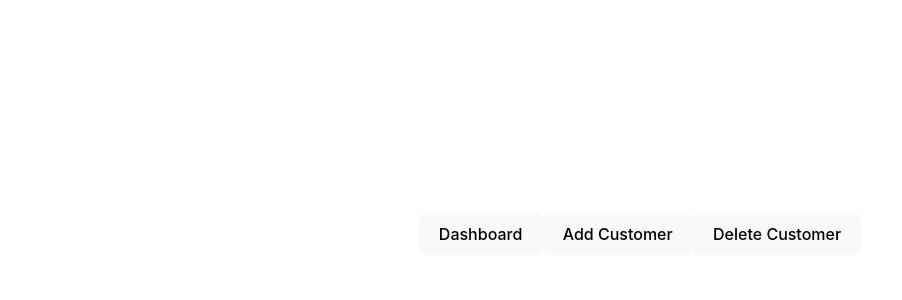
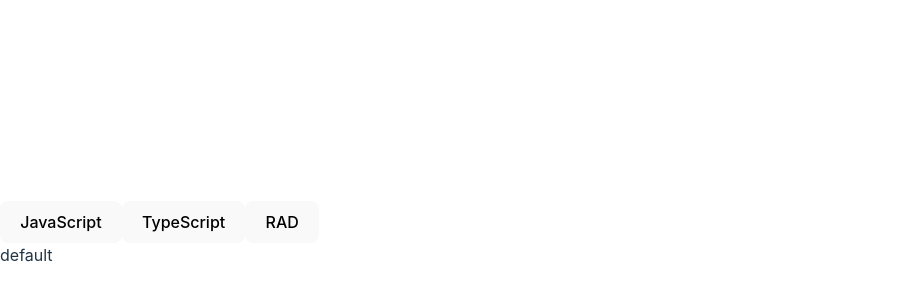
Before and after one commit to ApsaraWitharana/RAD--In-Class-Project, a React (Vite) app: page / in a window 1280 px wide. Shown: the part 166-466 px from the top of the page, without its empty margins (0-902 px from the left). Built offline with nearby package versions, Linux system fonts and the light colour scheme.

Commit message:
update- click button update div -task2

```diff
--- a/src/App.tsx
+++ b/src/App.tsx
@@ -58,33 +58,83 @@
 // export default App
 
 
-import './App.css';
-import SmallButtonComponent from "./component/ButtonComponent.tsx";
-// import Subject from './component/Subject';
-function App() {
-    // return (
-        // <div style={{ padding: '20px' }}>
-        //     <Subject name="RAD">
-        //         Lorem Ipsum is simply dummy text of the printing and typesetting industry.
-        //     </Subject>
-        //     <Subject name="MAD">
-        //         Lorem Ipsum is simply dummy text of the printing and typesetting industry.
-        //     </Subject>
-        //     <Subject name="OOP">
-        //         Lorem Ipsum is simply dummy text of the printing and typesetting industry.
-        //     </Subject>
+// import './App.css';
+// import SmallButtonComponent from "./component/ButtonComponent.tsx";
+// // import Subject from './component/Subject';
+// function App() {
+//     // return (
+//         // <div style={{ padding: '20px' }}>
+//         //     <Subject name="RAD">
+//         //         Lorem Ipsum is simply dummy text of the printing and typesetting industry.
+//         //     </Subject>
+//         //     <Subject name="MAD">
+//         //         Lorem Ipsum is simply dummy text of the printing and typesetting industry.
+//         //     </Subject>
+//         //     <Subject name="OOP">
+//         //         Lorem Ipsum is simply dummy text of the printing and typesetting industry.
+//         //     </Subject>
+//         // </div>
+//
+//      const handleClick =(name:string)=>{
+//                 alert(name+'Click');
+//             }
+//
+//     return (
+//         <>
+//             <SmallButtonComponent onSelect={handleClick}>Dashboard</SmallButtonComponent>
+//             <SmallButtonComponent onSelect={handleClick}>Add Customer</SmallButtonComponent>
+//             <SmallButtonComponent onSelect={handleClick}>Delete Customer</SmallButtonComponent>
+//         </>
+//
+//
+//     );
+// }
+//
+// export default App;
+
+// task 02
+import { useState } from 'react';
+import SmallButtonComponent from './component/ButtonComponent';
+const App = () => {
+    const subjectDes = [
+        {
+            sName: 'JavaScript',
+            sDic: 'Lorem Ipsum JavaScript.'
+        },
+        {
+            sName: 'TypeScript',
+            sDic: 'It is a TypeScript.'
+        },
+        {
+            sName: 'RAD',
+            sDic: 'It is a RAD.'
+        }
+    ];
+const [content,setContent] = useState('default');
+    const handleClick = (name: string) => {
+        let desc;
+        subjectDes.map((subject) =>{
+            if (subject.sName === name) {
+                desc = subject.sDic;
+            }
+        })
+        setContent(name);
+        alert(desc);
+    }
+    return (
+        // <div>
+        //     {/*{subjectDes.map((subject) => {*/}
+        //     {/*    return <SmallButtonComponent onSelect={handleClick}>{subject.sName}</SmallButtonComponent>*/}
+        //     {/*} )}*/}
         // </div>
-
-     const handleClick =(name:string)=>{
-                alert(name+'Click');
-            }
-    return (
         <>
-            <SmallButtonComponent onSelect={handleClick}>Dashboard</SmallButtonComponent>
-            <SmallButtonComponent onSelect={handleClick}>Add Customer</SmallButtonComponent>
-            <SmallButtonComponent onSelect={handleClick}>Delete Customer</SmallButtonComponent>
+        <SmallButtonComponent onSelect={handleClick}>{subjectDes[0].sName}</SmallButtonComponent>
+        <SmallButtonComponent onSelect={handleClick}>{subjectDes[1].sName}</SmallButtonComponent>
+        <SmallButtonComponent onSelect={handleClick}>{subjectDes[2].sName}</SmallButtonComponent>
+          <br/>
+            {content}
         </>
     );
-}
+};
 
 export default App;
--- a/src/component/ButtonComponent.tsx
+++ b/src/component/ButtonComponent.tsx
@@ -31,13 +31,23 @@
 //     )
 // }
 
+// // alert to click button
+// export default function SmallButtonComponent(props:{children:React.ReactNode,onSelect:any}) {
+//
+//     return (
+//         <>
+//             <button onClick ={() =>{props.onSelect(props.children)}}>{props.children}</button>
+//         </>
+//
+//     )
+// }
+
+//
+
 // alert to click button
+
 export default function SmallButtonComponent(props:{children:React.ReactNode,onSelect:any}) {
-
     return (
-        <>
-            <button onClick ={() =>{props.onSelect(props.children)}}>{props.children}</button>
-        </>
-
-    )
+           <button onClick={()=>(props.onSelect(props.children))}>{props.children}</button>
+    );
 }
```
